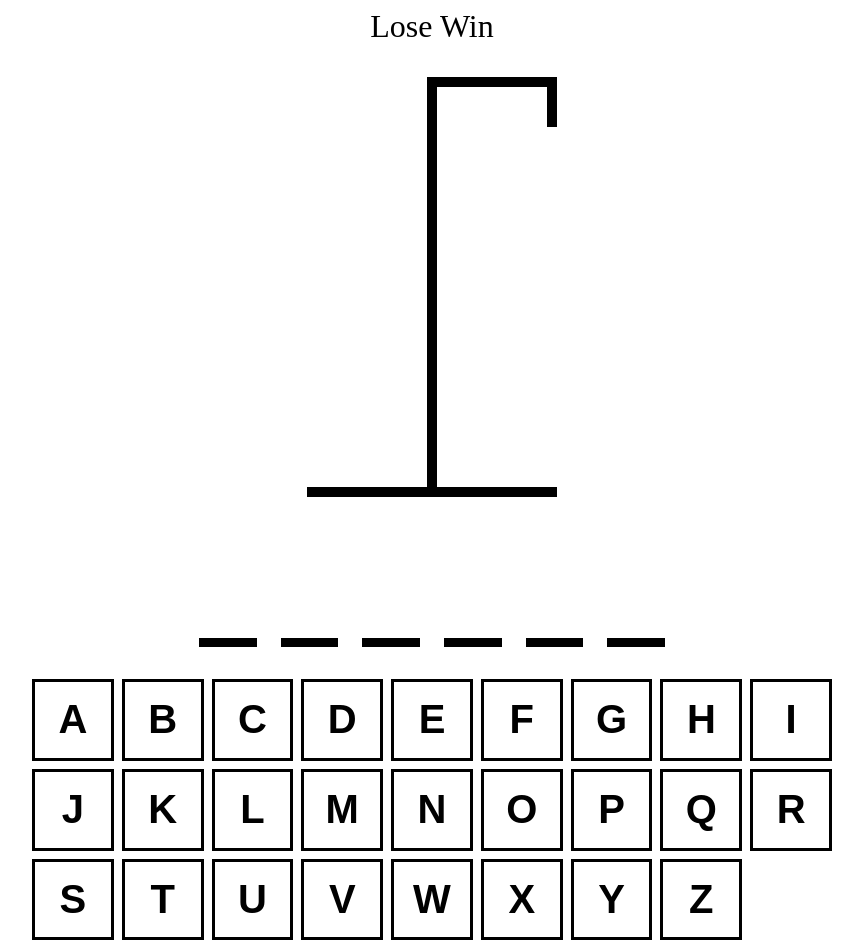
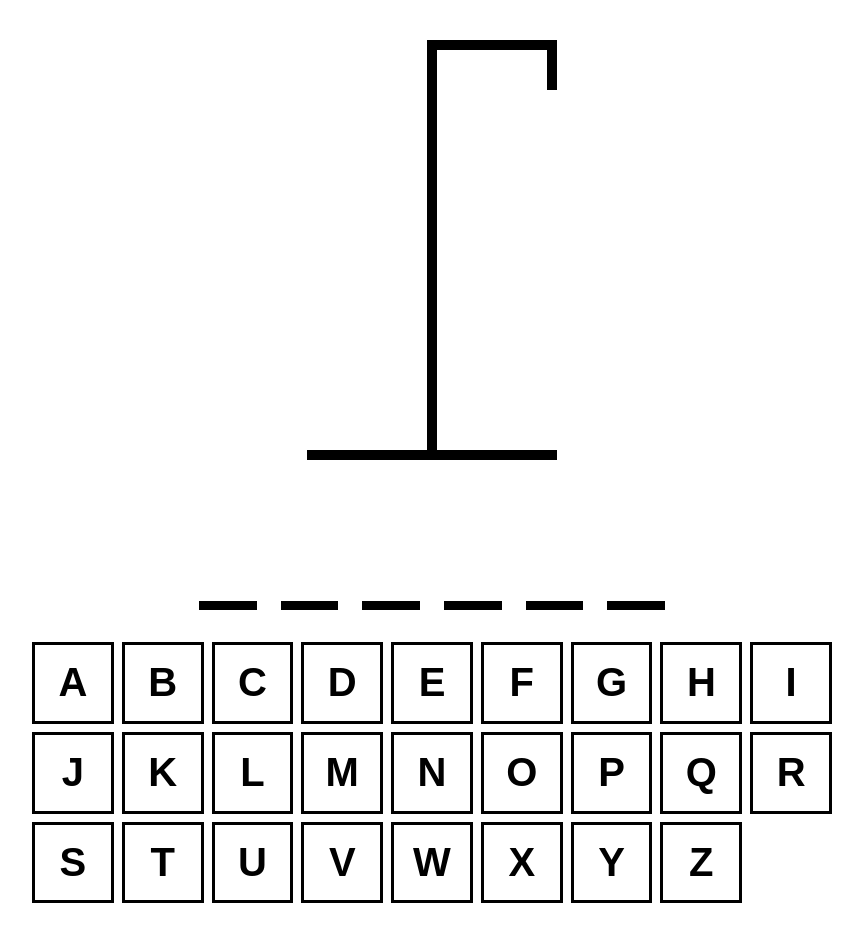
Before and after one commit to Codeyg12/hangmanReact, a React (Vite) app: page / in a window 1280 px wide. Shown: the whole page, without its empty margins (208-1071 px from the left). After the commit the page ends 911 px from the top, so only its background shows below. Built offline with nearby package versions, Linux system fonts and the light colour scheme.

Commit message:
adding reveal letters

```diff
--- a/src/App.jsx
+++ b/src/App.jsx
@@ -13,12 +13,15 @@ function App() {
 
   const incorrectLetters = guessedLettters.filter(letter => !wordToGuess.includes(letter))
 
+  const isLoser = incorrectLetters.length >= 6
+  const isWinner = wordToGuess.split('').every(letter => guessedLettters.includes(letter))
+
   const addGuessedLetter = useCallback(
     (letter) => {
-      if (guessedLettters.includes(letter)) return
+      if (guessedLettters.includes(letter) || isLoser || isWinner) return
 
       setGuessedLetters((currentLetters) => [...currentLetters, letter])
-    }, [guessedLettters]
+    }, [guessedLettters, isLoser, isWinner]
   )
 
   useEffect(() => {
@@ -39,11 +42,14 @@ function App() {
 
   return (
     <div className="main">
-      <div className="status">Lose Win</div>
+      <div className="status">
+        {isWinner && 'Winner! Refresh to play again'}
+        {isLoser && 'You lost! Refresh to play again'}
+      </div>
       <HangmanDrawing totalGuesses={incorrectLetters.length} />
-      <HangmanWord guessedLettters={guessedLettters} wordToGuess={wordToGuess} />
+      <HangmanWord guessedLettters={guessedLettters} wordToGuess={wordToGuess} reveal={isLoser} />
       <div style={{ alignSelf: "stretch" }}>
-        <Keyboard activeLetters={guessedLettters.filter(letter => wordToGuess.includes(letter))} inactiveLetters={incorrectLetters} addGuessedLetter={addGuessedLetter} />
+        <Keyboard activeLetters={guessedLettters.filter(letter => wordToGuess.includes(letter))} inactiveLetters={incorrectLetters} addGuessedLetter={addGuessedLetter} disabled={isWinner || isLoser} />
       </div>
     </div>
   );
--- a/src/components/HangmanWord.jsx
+++ b/src/components/HangmanWord.jsx
@@ -1,4 +1,4 @@
-export function HangmanWord({ guessedLettters, wordToGuess }) {
+export function HangmanWord({ guessedLettters, wordToGuess, reveal=false }) {
   return (
     <div className="wordDisplay">
       {wordToGuess.split("").map((letter, i) => (
@@ -8,6 +8,7 @@ export function HangmanWord({ guessedLettters, wordToGuess }) {
               visibility: guessedLettters.includes(letter)
                 ? "visible"
                 : "hidden",
+                color: !guessedLettters.includes(letter) && reveal ? 'red' : 'black'
             }}
           >
             {letter}
--- a/src/components/Keyboard.jsx
+++ b/src/components/Keyboard.jsx
@@ -27,7 +27,7 @@ const KEYS = [
     'z'
 ]
 
-export function Keyboard({ activeLetters, inactiveLetters, addGuessedLetter }) {
+export function Keyboard({ activeLetters, inactiveLetters, addGuessedLetter, disabled=false }) {
     return (
         <div class='keyboard'>
             {KEYS.map(key => {
```
